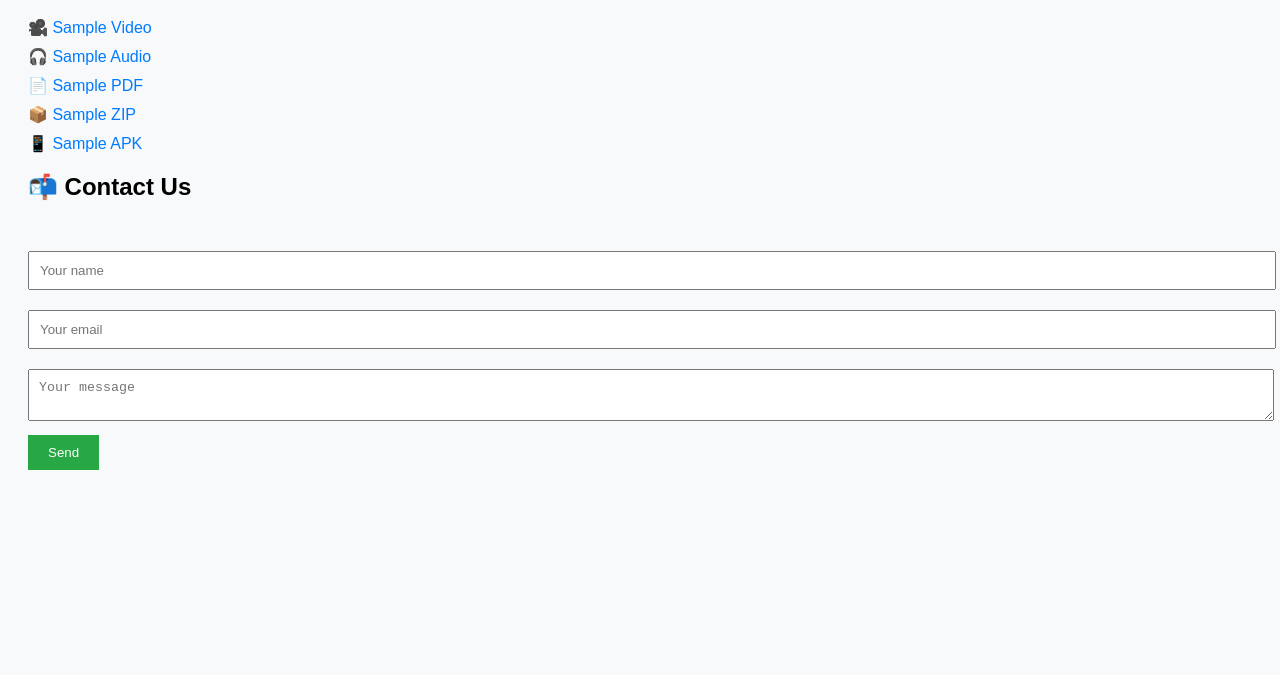
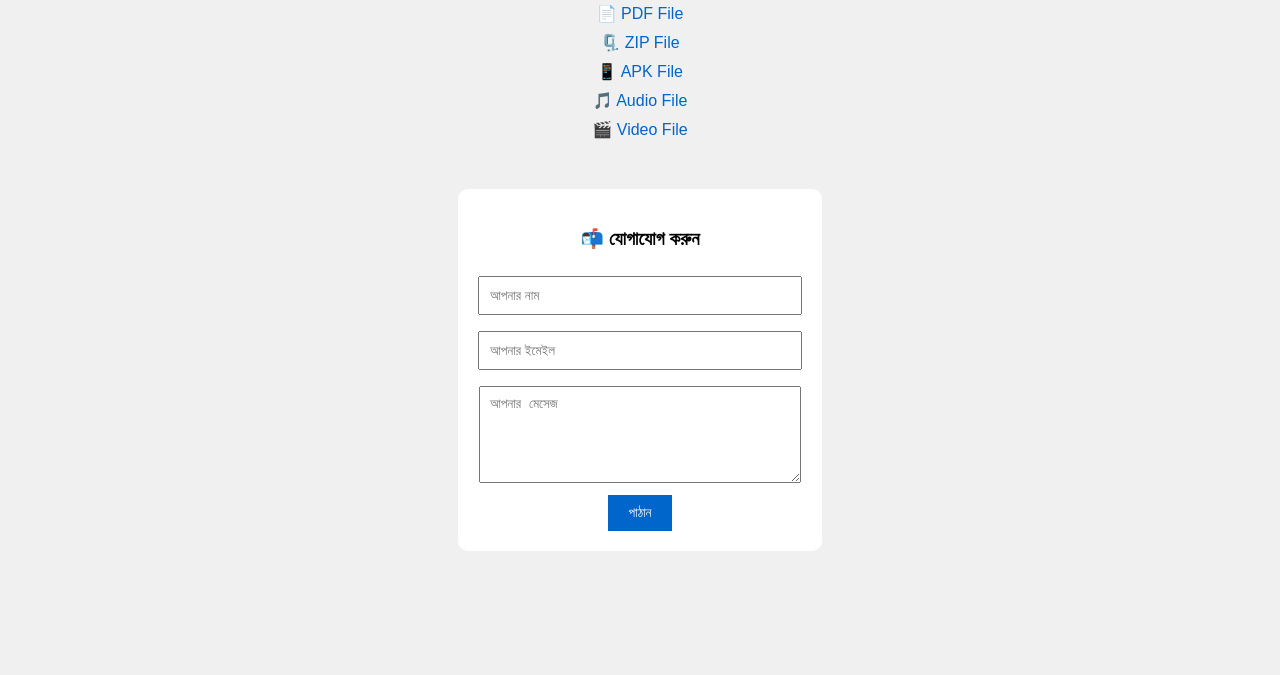
Before and after one commit to jbsbhigh9/noteshare, a plain HTML site: page index.html in a window 1280 px wide. Shown: the part 125-800 px from the top of the page. Drawn offline with Linux system fonts and the light colour scheme.

Commit message:
Add files via upload

```diff
--- a/index.html
+++ b/index.html
@@ -1,33 +1,68 @@
-
 <!DOCTYPE html>
-<html lang="en">
+<html lang="bn">
 <head>
   <meta charset="UTF-8">
-  <title>NoteShare</title>
+  <meta name="viewport" content="width=device-width, initial-scale=1">
+  <title>NoteShare by jbsbhigh9</title>
   <style>
-    body { font-family: Arial, sans-serif; background: #f8f9fa; padding: 20px; }
-    h1 { color: #343a40; }
-    a { display: block; margin: 10px 0; color: #007bff; text-decoration: none; }
-    form { margin-top: 40px; }
-    input, textarea { width: 100%; padding: 10px; margin: 10px 0; }
-    button { padding: 10px 20px; background: #28a745; color: white; border: none; }
+    body {
+      font-family: Arial, sans-serif;
+      background-color: #f0f0f0;
+      text-align: center;
+      padding: 40px;
+    }
+    h1 {
+      color: #222;
+    }
+    .files a {
+      display: block;
+      margin: 10px 0;
+      color: #0066cc;
+      text-decoration: none;
+    }
+    form {
+      margin-top: 40px;
+      background: #fff;
+      padding: 20px;
+      display: inline-block;
+      border-radius: 10px;
+    }
+    input, textarea {
+      width: 300px;
+      padding: 10px;
+      margin: 8px 0;
+    }
+    button {
+      padding: 10px 20px;
+      background: #0066cc;
+      color: #fff;
+      border: none;
+      cursor: pointer;
+    }
+    button:hover {
+      background: #004499;
+    }
   </style>
 </head>
 <body>
-  <h1>📁 Welcome to NoteShare</h1>
-  <p>Download files:</p>
-  <a href="files/sample-video.mp4" download>🎥 Sample Video</a>
-  <a href="files/sample-audio.mp3" download>🎧 Sample Audio</a>
-  <a href="files/sample-pdf.pdf" download>📄 Sample PDF</a>
-  <a href="files/sample-zip.zip" download>📦 Sample ZIP</a>
-  <a href="files/sample-apk.apk" download>📱 Sample APK</a>
 
-  <h2>📬 Contact Us</h2>
-  <form action="https://formsubmit.co/your-email@example.com" method="POST">
-    <input type="text" name="name" placeholder="Your name" required>
-    <input type="email" name="email" placeholder="Your email" required>
-    <textarea name="message" placeholder="Your message" required></textarea>
-    <button type="submit">Send</button>
+  <h1>🎉 NoteShare — ফাইল শেয়ার করার সহজ উপায়!</h1>
+
+  <div class="files">
+    <a href="files/sample.pdf" target="_blank">📄 PDF File</a>
+    <a href="files/sample.zip" download>🗜️ ZIP File</a>
+    <a href="files/sample.apk" download>📱 APK File</a>
+    <a href="files/sample.mp3" target="_blank">🎵 Audio File</a>
+    <a href="files/sample.mp4" target="_blank">🎬 Video File</a>
+  </div>
+
+  <form action="https://formspree.io/f/mayvlzrb" method="POST">
+    <h3>📬 যোগাযোগ করুন</h3>
+    <input type="text" name="name" placeholder="আপনার নাম" required><br>
+    <input type="email" name="email" placeholder="আপনার ইমেইল" required><br>
+    <textarea name="message" rows="5" placeholder="আপনার মেসেজ" required></textarea><br>
+    <button type="submit">পাঠান</button>
   </form>
+
 </body>
 </html>
```
